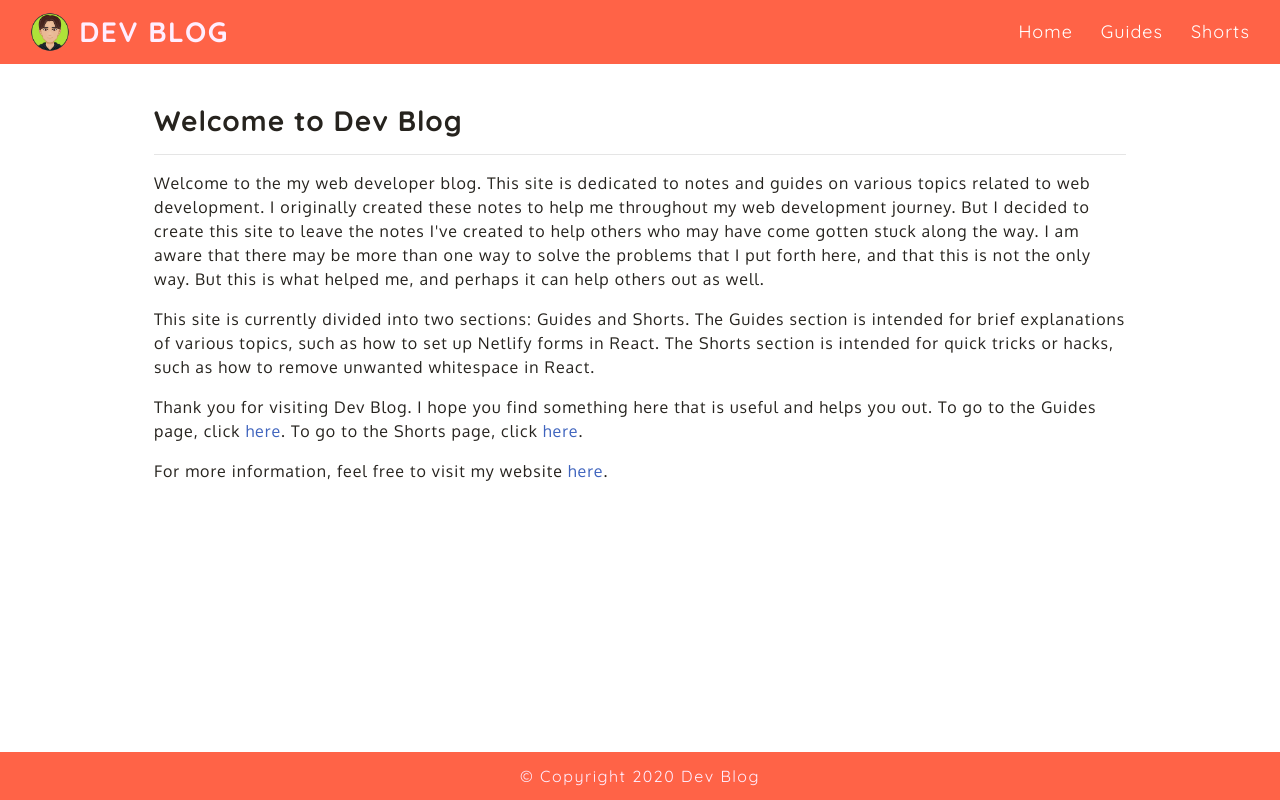
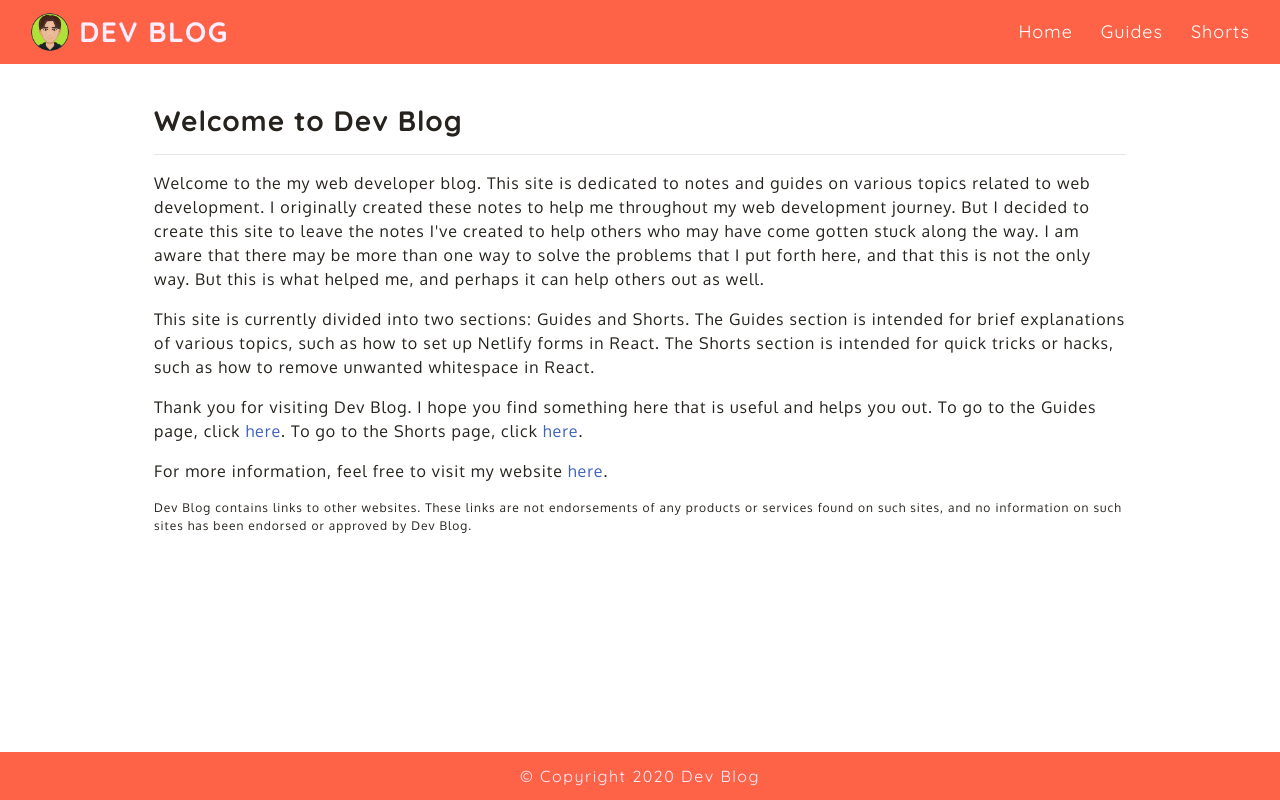
Before and after one commit to answebdev/dev-blog, a React (Create React App) app: page /home in a window 1280 px wide. Built offline with nearby package versions, Linux system fonts and the light colour scheme; the HTML template or start-up script is replaced by a standard one.

Commit message:
added disclaimer text

```diff
--- a/src/App.css
+++ b/src/App.css
@@ -185,6 +185,10 @@ a:hover {
 #error-btn {
   background: #ff6347;
   border-color: #ff6347;
+}
+
+#disclaimer {
+  font-size: 0.75rem;
 }
 
 /* Sticky (But Not Fixed) Footer,
--- a/src/components/pages/Home.js
+++ b/src/components/pages/Home.js
@@ -61,6 +61,13 @@ const Home = () => {
                 </a>
                 <span style={{ marginLeft: '-10px' }}>.</span>
               </p>
+
+              <p id='disclaimer'>
+                Dev Blog contains links to other websites. These links are
+                not endorsements of any products or services found on such
+                sites, and no information on such sites has been endorsed or
+                approved by Dev Blog.
+              </p>
             </Col>
           </Row>
         </div>
```
